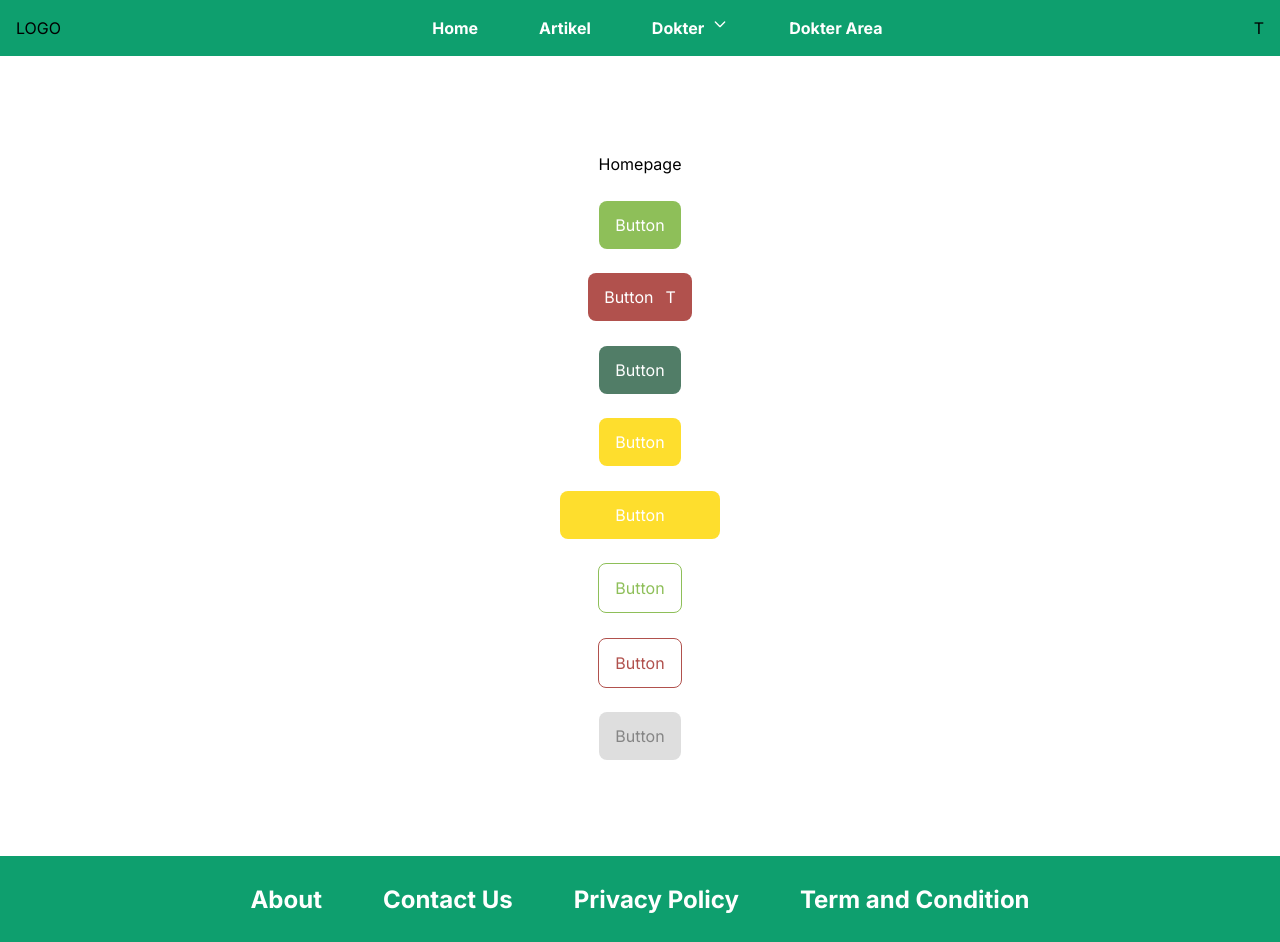
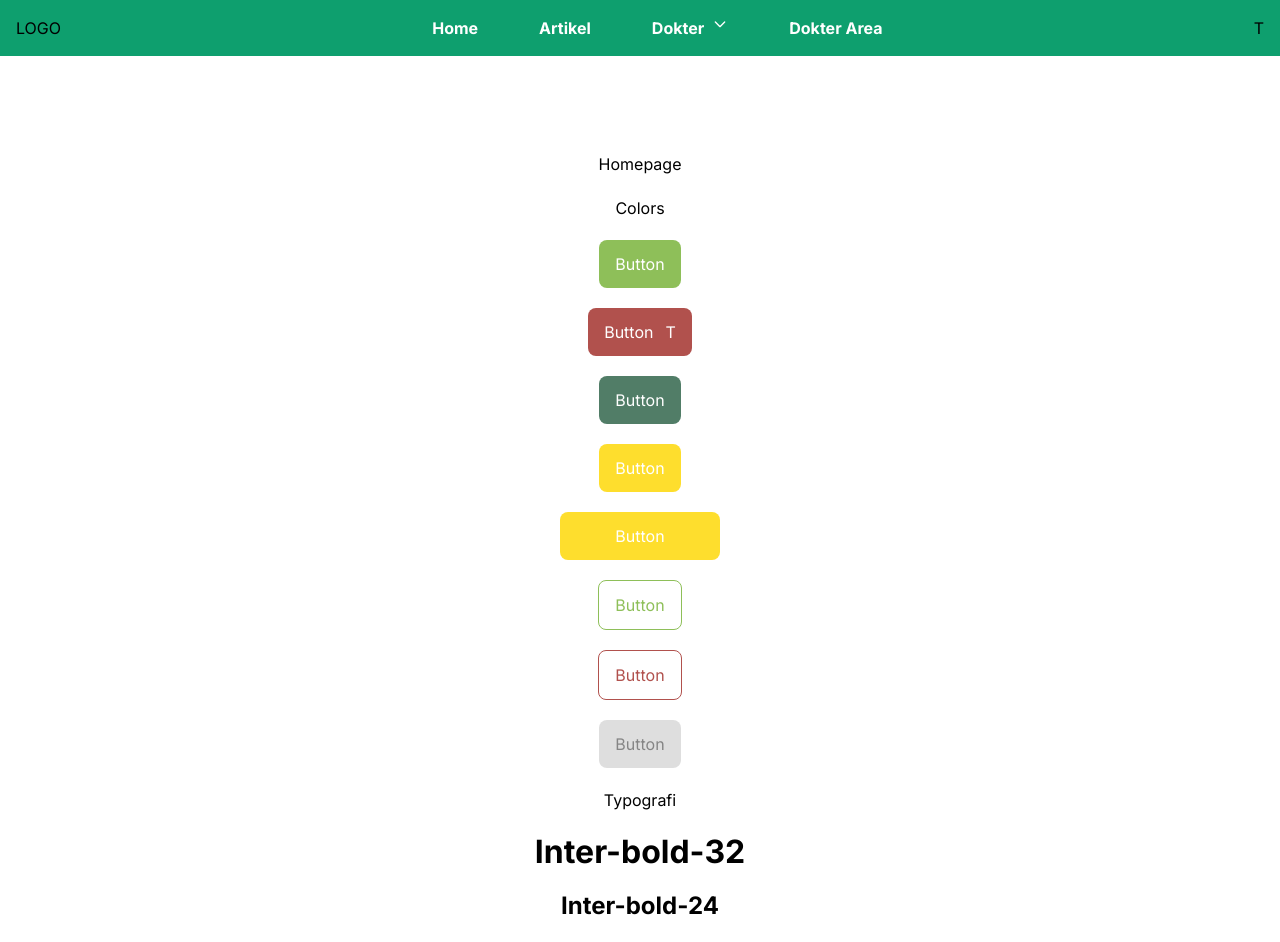
Before and after one commit to danargh/capstone-deploy-testing, a Next.js app: page / in a window 1280 px wide. Shown: the top 942 px of the page. Built offline with nearby package versions, Linux system fonts and the light colour scheme.

Commit message:
danar-add: menambahkan custom font di tw-config & cva

```diff
--- a/app/globals.css
+++ b/app/globals.css
@@ -1,3 +1,5 @@
+@import url("https://fonts.googleapis.com/css2?family=Inter:wght@400;600;700&family=Poppins:wght@700&display=swap");
+
 @tailwind base;
 @tailwind components;
 @tailwind utilities;
--- a/app/page.js
+++ b/app/page.js
@@ -1,21 +1,34 @@
-import { button_variants } from "@/components/custom/custom";
+import { button_variants, text_variants } from "@/components/custom/custom";
 export default function Home() {
    return (
-      <main className="flex min-h-screen flex-col items-center justify-between p-24">
+      <main className="flex min-h-screen flex-col items-center justify-between p-24 gap-5">
          Homepage
+         <h2>Colors</h2>
          <button className={button_variants()}>Button</button>
-         <button className={button_variants({ variant: 'danger' })}>Button<span>T</span></button>
-         <button className={button_variants({ variant: 'success' })}>Button</button>
-         <button className={button_variants({ variant: 'warning' })}>Button</button>
+         <button className={button_variants({ variant: "danger" })}>
+            Button<span>T</span>
+         </button>
+         <button className={button_variants({ variant: "success" })}>Button</button>
+         <button className={button_variants({ variant: "warning" })}>Button</button>
          {/* <button className={button_variants({ variant: 'warning', intent: 'secondary' })}>Button</button> */}
          <div className=" w-40">
-            <button className={button_variants({ variant: 'warning', size: 'full' })}>Button</button>
+            <button className={button_variants({ variant: "warning", size: "full" })}>
+               Button
+            </button>
          </div>
-         <button className={button_variants({ variant: 'outline_primary' })}>Button</button>
-         <button className={button_variants({ variant: 'outline_danger' })}>Button</button>
-         <button className={button_variants({ variant: 'disable' })}>Button</button>
-
-
+         <button className={button_variants({ variant: "outline_primary" })}>Button</button>
+         <button className={button_variants({ variant: "outline_danger" })}>Button</button>
+         <button className={button_variants({ variant: "disable" })}>Button</button>
+         <h2>Typografi</h2>
+         <p className={text_variants({ variant: "inter_32_bold" })}>Inter-bold-32</p>
+         <p className={text_variants({ variant: "inter_24_bold" })}>Inter-bold-24</p>
+         <p className={text_variants({ variant: "inter_22_bold" })}>Inter-bold-22</p>
+         <p className={text_variants({ variant: "inter_20_bold" })}>Inter-bold-20</p>
+         <p className={text_variants({ variant: "inter_32_semiBold" })}>Inter-semiBold-32</p>
+         <p className={text_variants({ variant: "inter_24_semiBold" })}>Inter-semiBold-24</p>
+         <p className={text_variants({ variant: "inter_32_reguler" })}>Inter-reguler-32</p>
+         <p className={text_variants({ variant: "inter_24_reguler" })}>Inter-reguler-24</p>
+         <p className={text_variants({ variant: "inter_22_reguler" })}>Inter-reguler-22</p>
       </main>
    );
 }
--- a/components/custom/custom.js
+++ b/components/custom/custom.js
@@ -1,68 +1,55 @@
-
-import { cva, VariantProps } from 'class-variance-authority'
+import { cva, VariantProps } from "class-variance-authority";
 
 //The naming convention and variants are temporary, feel free to edit or give suggestion
-const button_variants = cva(['font-normal', 'rounded-lg', 'gap-3', 'flex', 'justify-center']
-  ,
-  {
+const button_variants = cva(["font-normal", "rounded-lg", "gap-3", "flex", "justify-center"], {
    variants: {
       variant: {
-        default:
-          ['bg-[#8EBF59]', 'hover:bg-[#63863E] hover:drop-shadow-md', 'text-white'],
-        danger:
-          ['bg-[#B1514D]', 'hover:bg-[#A12D28] hover:drop-shadow-md', 'text-white'],
-        success:
-          ['bg-[#517D67]', 'hover:bg-[#2D6248] hover:drop-shadow-md', 'text-white'],
-        warning:
-          ['bg-[#FEDE2D]', 'hover:bg-[#B29701] hover:drop-shadow-md', 'text-white'],
-        outline_primary:
-          ['bg-none', 'border-[#8EBF59]', 'text-[#8EBF59]', 'border', 'hover:bg-[#EBEBEB]'],
-        outline_danger:
-          ['bg-none', 'border-[#B1514D]', 'text-[#B1514D]', 'border', 'hover:bg-[#EBEBEB]'],
-        disable:
-          ['bg-[#DEDEDE]', 'text-[#858585] cursor-not-allowed'],
-
+         default: ["bg-[#8EBF59]", "hover:bg-[#63863E] hover:drop-shadow-md", "text-white"],
+         danger: ["bg-[#B1514D]", "hover:bg-[#A12D28] hover:drop-shadow-md", "text-white"],
+         success: ["bg-[#517D67]", "hover:bg-[#2D6248] hover:drop-shadow-md", "text-white"],
+         warning: ["bg-[#FEDE2D]", "hover:bg-[#B29701] hover:drop-shadow-md", "text-white"],
+         outline_primary: [
+            "bg-none",
+            "border-[#8EBF59]",
+            "text-[#8EBF59]",
+            "border",
+            "hover:bg-[#EBEBEB]",
+         ],
+         outline_danger: [
+            "bg-none",
+            "border-[#B1514D]",
+            "text-[#B1514D]",
+            "border",
+            "hover:bg-[#EBEBEB]",
+         ],
+         disable: ["bg-[#DEDEDE]", "text-[#858585] cursor-not-allowed"],
       },
 
       size: {
-        default: ['py-3', 'px-4'],
-        full: ['w-full', 'py-3']
-
+         default: ["py-3", "px-4"],
+         full: ["w-full", "py-3"],
       },
    },
    defaultVariants: {
-      variant: 'default',
-      size: 'default',
+      variant: "default",
+      size: "default",
    },
-  }
-)
+});
 
-const text_variants = cva(
-  '',
-  {
+const text_variants = cva("font-inter", {
    variants: {
       variant: {
-        default:
-          '',
-        x:
-          '',
-        y:
-          '',
-        z:
-          '',
-      },
-      size: {
-        default: '',
-        sm: '',
-        md: '',
-        lg: '',
+         inter_32_bold: ["text-xl", "font-bold"],
+         inter_24_bold: ["text-lg", "font-bold"],
+         inter_22_bold: ["text-md", "font-bold"],
+         inter_20_bold: ["text-sm", "font-bold"],
+         inter_32_semiBold: ["text-xl", "font-semibold"],
+         inter_24_semiBold: ["text-lg", "font-semibold"],
+         inter_32_reguler: ["text-xl", "font-reguler"],
+         inter_24_reguler: ["text-lg", "font-reguler"],
+         inter_22_reguler: ["text-md", "font-reguler"],
       },
    },
-    defaultVariants: {
-      variant: 'default',
-      size: 'default',
-    },
-  }
-)
+});
 
-export { button_variants, text_variants }
+export { button_variants, text_variants };
--- a/tailwind.config.js
+++ b/tailwind.config.js
@@ -1,21 +1,40 @@
 /** @type {import('tailwindcss').Config} */
 module.exports = {
    content: [
-    './pages/**/*.{js,ts,jsx,tsx,mdx}',
-    './components/**/*.{js,ts,jsx,tsx,mdx}',
-    './app/**/*.{js,ts,jsx,tsx,mdx}',
-    './node_modules/flowbite-react/**/*.{js,jsx,ts,tsx}',
+      "./pages/**/*.{js,ts,jsx,tsx,mdx}",
+      "./components/**/*.{js,ts,jsx,tsx,mdx}",
+      "./app/**/*.{js,ts,jsx,tsx,mdx}",
+      "./node_modules/flowbite-react/**/*.{js,jsx,ts,tsx}",
    ],
    theme: {
+      screens: {
+         sm: "640px",
+         md: "768px",
+         lg: "1024px",
+         xl: "1280px",
+      },
+      colors: {
+         transparent: "transparent",
+         current: "currentColor",
+         black: "#000",
+         white: "#fff",
+      },
+      fontFamily: {
+         inter: ["Inter", "sans-serif"],
+         poppins: ["Poppins", "sans-serif"],
+      },
+      fontSize: {
+         sm: ["20px", "24px"],
+         md: ["22px", "27px"],
+         lg: ["24px", "29px"],
+         xl: ["32px", "39px"],
+      },
       extend: {
          backgroundImage: {
-        'gradient-radial': 'radial-gradient(var(--tw-gradient-stops))',
-        'gradient-conic':
-          'conic-gradient(from 180deg at 50% 50%, var(--tw-gradient-stops))',
+            "gradient-radial": "radial-gradient(var(--tw-gradient-stops))",
+            "gradient-conic": "conic-gradient(from 180deg at 50% 50%, var(--tw-gradient-stops))",
          },
       },
    },
-  plugins: [
-    require('flowbite/plugin')
-  ],
-}
+   plugins: [require("flowbite/plugin")],
+};
```
Also changed, not shown: package.json (indentation only), 1 other file (tests, documents, lock files or other folders). Lines whose indentation alone changed are shown as unchanged.
